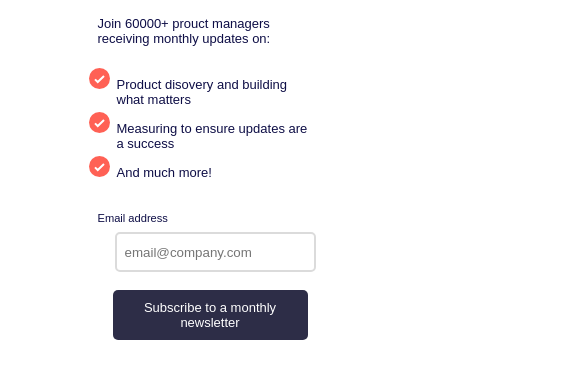
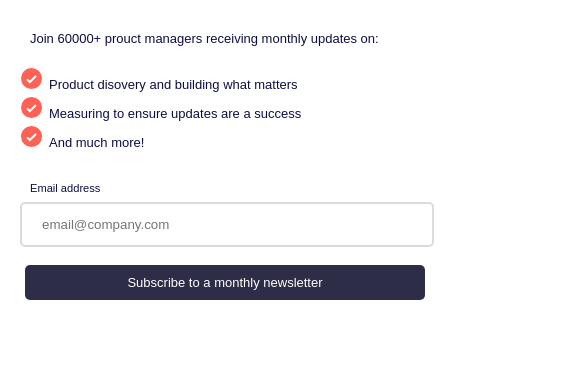
Before and after one commit to abdussalamqasim/front-end-project, a plain HTML site: page index.html in a window 390 px wide. Shown: the part 375-754 px from the top of the page, 585 px wide, since content can reach past the window. Drawn offline with Linux system fonts and the light colour scheme.

Commit message:
Add files via upload

```diff
--- a/styles.css
+++ b/styles.css
@@ -167,35 +167,35 @@ header {
   .all::before {
     content: url("images/illustration-sign-up-mobile.svg");
     top: 0;
-
+    left: 70px;
     position: absolute;
+    margin-right: auto;
+    margin-left: -70px;
+    width: 80%;
+  }
+  .all {
+    margin-left: -200px;
+    margin-top: 150px;
   }
 
-  .all {
-    width: 100vw;
-    display: flex;
-    flex-direction: column-reverse;
-    justify-content: center;
-    align-items: center;
-    margin-top: 150px;
-    padding: 0;
-    border-radius: 0;
+  li {
+    margin-left: 15px;
   }
 
   .image {
     display: none;
   }
   button {
-    width: 100%;
-    margin-right: auto;
-    margin-left: auto;
+    width: 400px;
+    margin-right: 10px;
+    margin-left: -20px;
   }
   input {
-    width: 93%;
-    margin-left: 2px;
-    margin-right: auto;
-    padding: 8px;
-    height: 20px;
+    width: 370px;
+    margin-right: 10px;
+    margin-left: -25px;
+    /* padding: 8px; */
+    /* height: 20px; */
   }
   h1 {
     font-size: 30px;
@@ -215,17 +215,19 @@ header {
 
   .alls {
     background: white;
+    text-align: left;
     border-radius: 0;
-    width: 100%;
-    height: 100%;
-    margin-left: 50px;
-    margin-top: 150px;
+    width: 55%;
+    height: 80%;
+    margin-left: -60px;
+    margin-top: 70px;
     margin-bottom: 5px;
+    line-height: 30px;
   }
 
   .dismiss {
-    margin-top: 150px;
-    margin-left: auto;
+    margin-top: 100px;
+    margin-left: -15px;
     margin-right: -10px;
   }
   .hidden {
```
